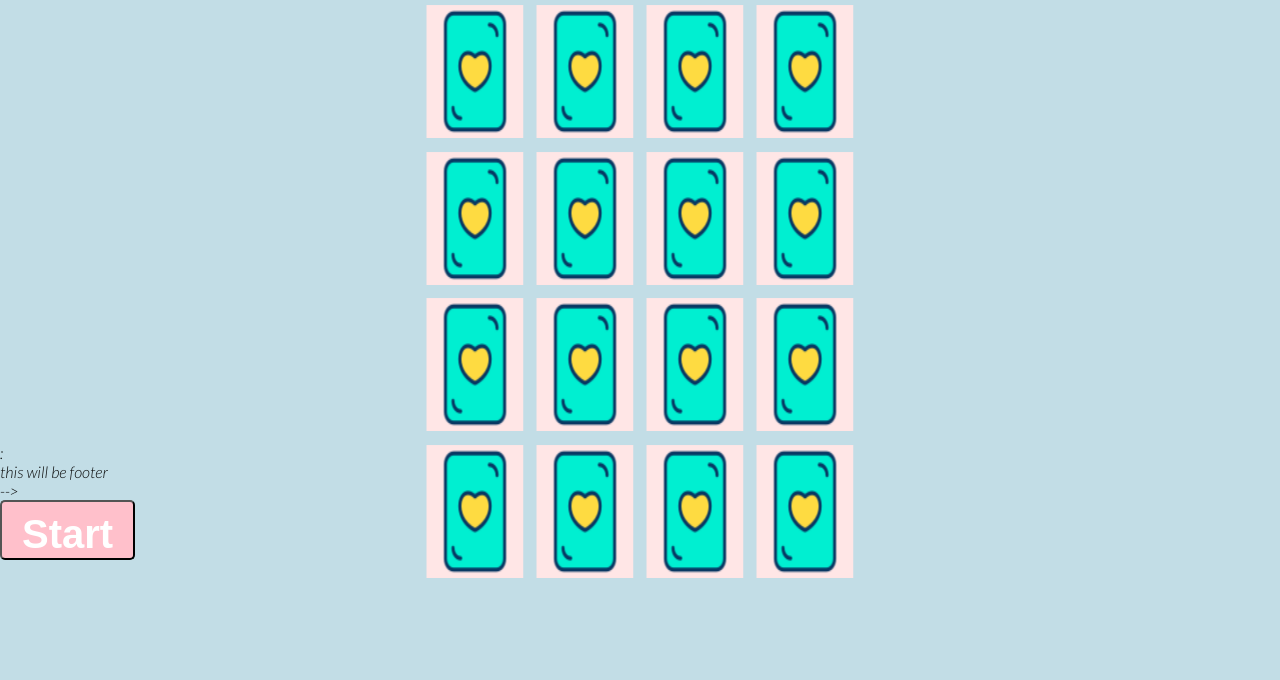
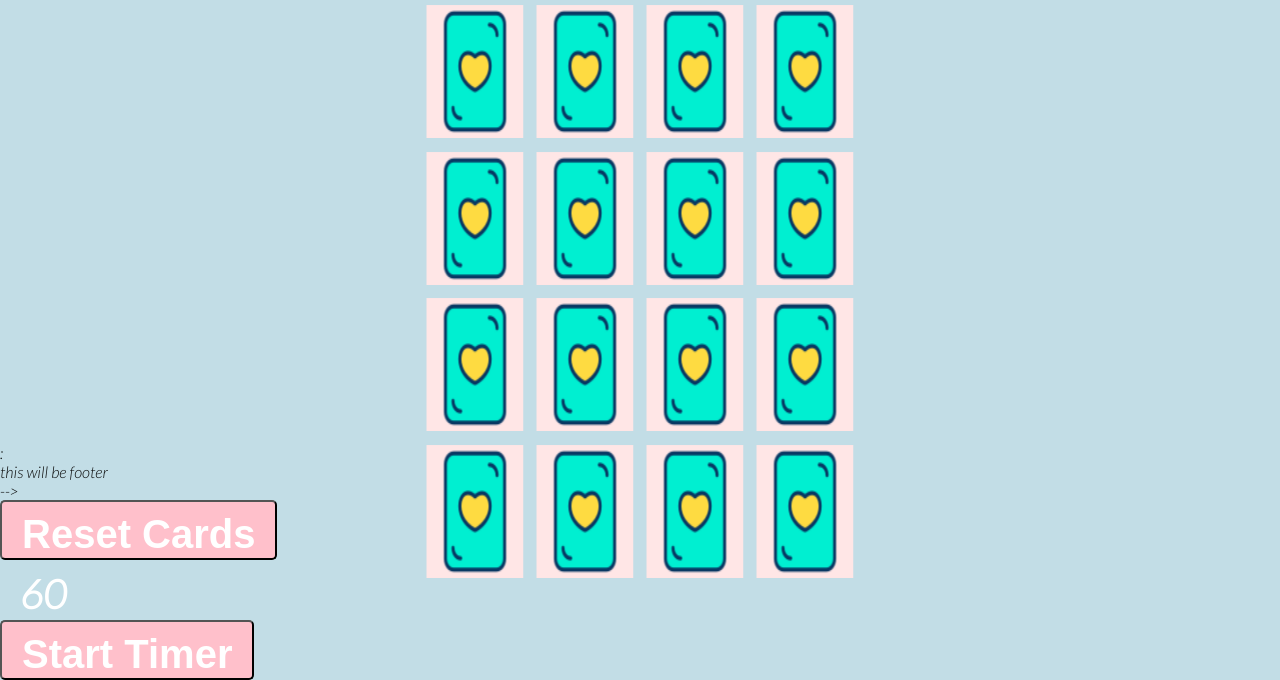
Before and after one commit to KatieSoanes/flip-it-project2, a plain HTML site: page index.html in a window 1280 px wide. Shown: the part 184-864 px from the top of the page. Before the commit the page ends 800 px from the top, so only its background shows below. Drawn offline with Linux system fonts and the light colour scheme.

Commit message:
Add countdown timer code

```diff
--- a/assets/css/style.css
+++ b/assets/css/style.css
@@ -168,3 +168,26 @@ flex-wrap: wrap; */
   outline: none;
   height: 60px;
 }
+
+
+#timer
+{
+  font-size: 40px;
+  font-weight: bold;
+  padding: 10px 20px;
+  color: white;
+  outline: none;
+  height: 60px;
+}
+
+#clock
+{
+  font-size: 40px;
+  font-weight: bold;
+  padding: 10px 20px;
+  background-color: pink;
+  border-radius: 5px;
+  color: white;
+  outline: none;
+  height: 60px;
+}
--- a/assets/js/script.js
+++ b/assets/js/script.js
@@ -81,4 +81,19 @@ function congratulations(){
     };
 }
 
-//Timer
+//Timer code inspired by stackoverflow
+
+
+var myTimer;
+function clock() {
+     myTimer = setInterval(myClock, 1000);
+     var c = 60;
+
+     function myClock() {
+       document.getElementById("timer").innerHTML = --c;
+       if (c == 0) {
+         clearInterval(myTimer);
+         alert("Oh no! You have run out of time");
+       }
+     }
+   }
--- a/index.html
+++ b/index.html
@@ -140,8 +140,12 @@
 
     <!--BUTTON inspired by Build A Quix APP WITH JAVA-->
      <div id="controls">
-       <button id="reload">Start</button>
+       <button id="reload">Reset Cards</button>
      </div>
+
+     <!--Timer-->
+    <p id="timer">60</p>
+<button id="clock" onclick="clock()">Start Timer</button>
 
 
     <script src="assets/js/script.js"></script>
```
